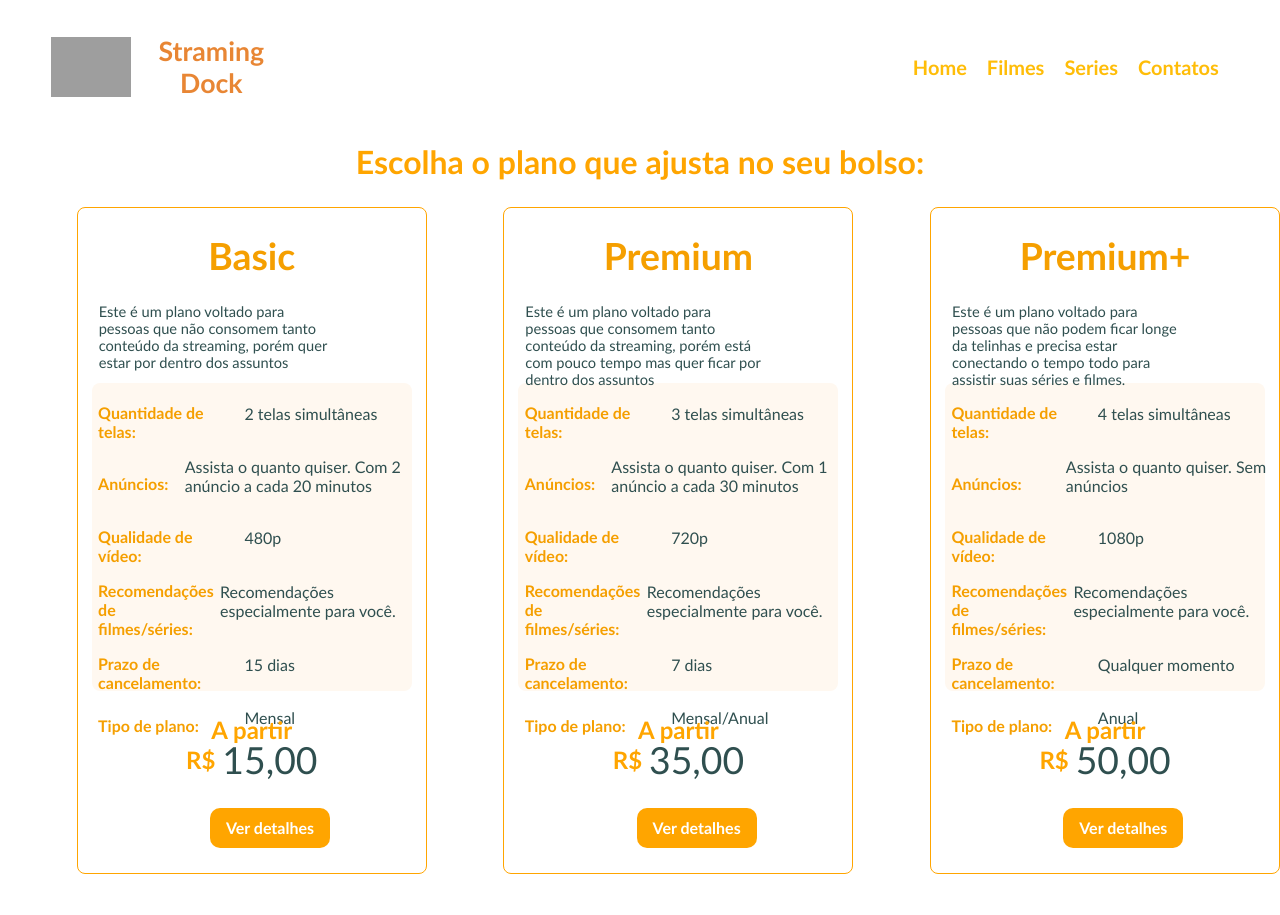
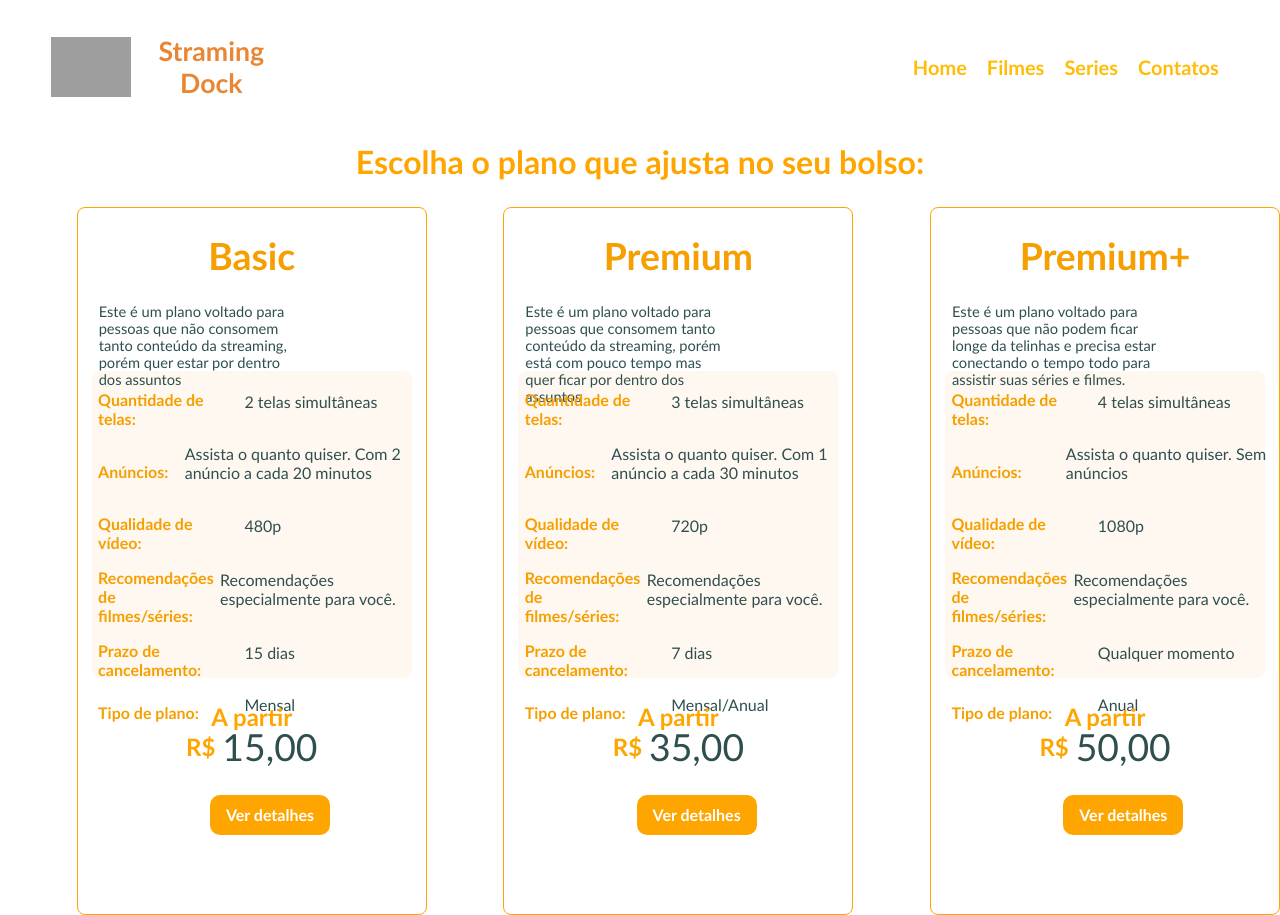
Before and after one commit to JonissonGomes/globotech-react, a React (Create React App) app in the folder streaming-academy/: page / in a window 1280 px wide. Before the commit the page ends 874 px from the top, so only its background shows below. Built offline with nearby package versions, Linux system fonts and the light colour scheme; grey boxes are pictures that could not be loaded.

Commit message:
Ajustando espaçamentos internos dos planos

```diff
--- a/streaming-academy/src/pages/Home/index.css
+++ b/streaming-academy/src/pages/Home/index.css
@@ -7,10 +7,13 @@
     width: 100%;
     margin-top: 2%;
     align-content: center;
+    margin-bottom: 0;
 }
 
 .containerBorder {
+    margin-top: 0;
     width: 480px;
+    height: 680px;
     border: 1px solid orange;
     border-radius: 8px;
     margin-left: 6%;
@@ -34,10 +37,9 @@
     cursor: default;
 }
 
-
 .describeText {
-    width: 18.4vw;
-    height: 10vh;
+    width: 16vw;
+    height: 8vh;
     text-align: left;
     font-size: 11pt;
     font-weight: 500;
@@ -49,7 +51,7 @@
 
 .containerInformations {
     height: 38vh;
-    margin-top: 0;
+    margin-top: 1%;
     background-color: rgb(255, 248, 240);
     padding-top: 1%;
     margin-left: 4%;
```
